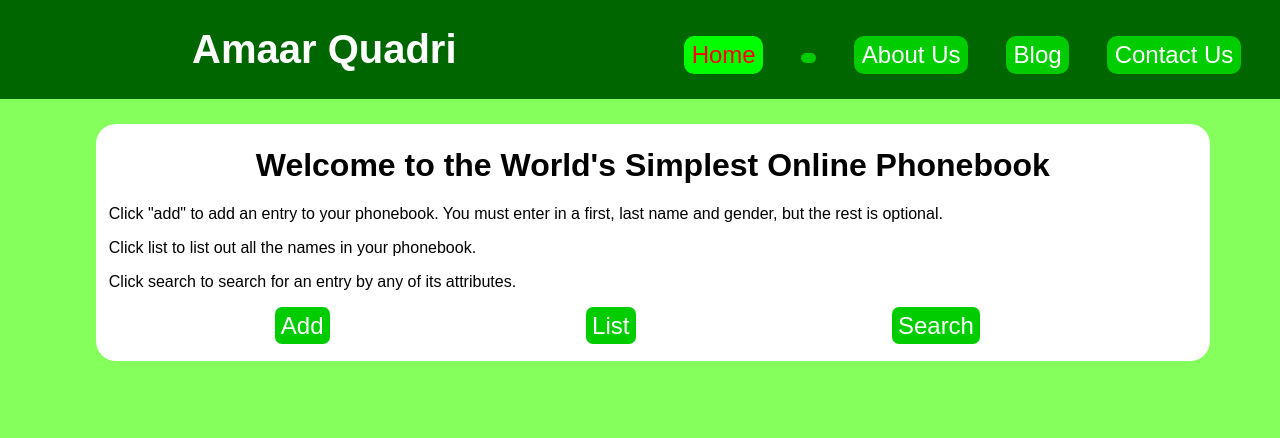
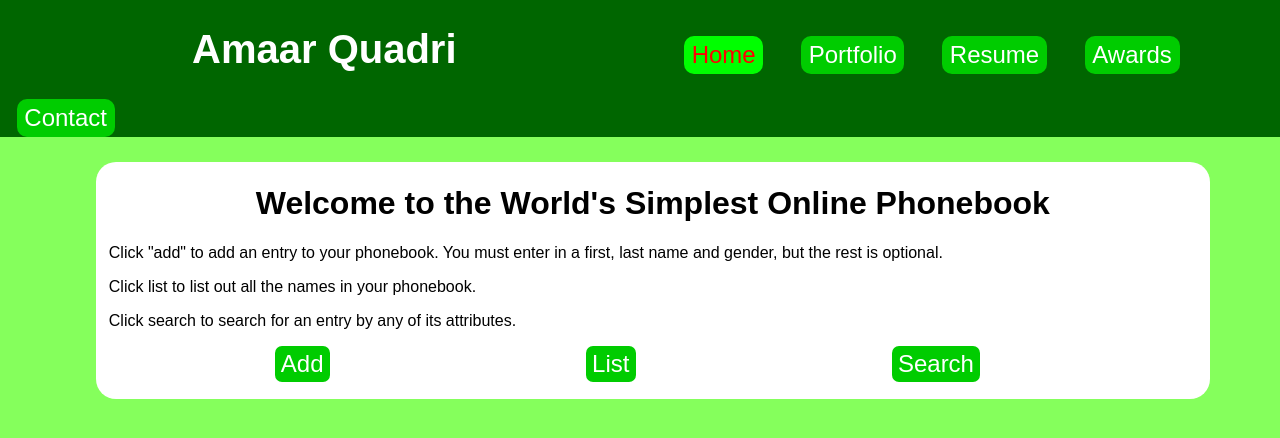
Before and after one commit to AmaarQuadri/AmaarQuadri.github.io, a plain HTML site: page index.html in a window 1280 px wide. Drawn offline with nearby package versions, Linux system fonts and the light colour scheme.

Commit message:
changed titles

```diff
--- a/index.html
+++ b/index.html
@@ -9,10 +9,10 @@
 			<h1>Amaar Quadri</h1>
 			<ul>
 				<li id="buttonSelected">Home</li>
-				<li>	</li>
-				<li>About Us</li>
-				<li>Blog</li>
-				<li>Contact Us</li>
+				<li>Portfolio</li>
+				<li>Resume</li>
+				<li>Awards</li>
+				<li>Contact</li>
 			</ul>
 		</div>
 		<div class="content">
```
